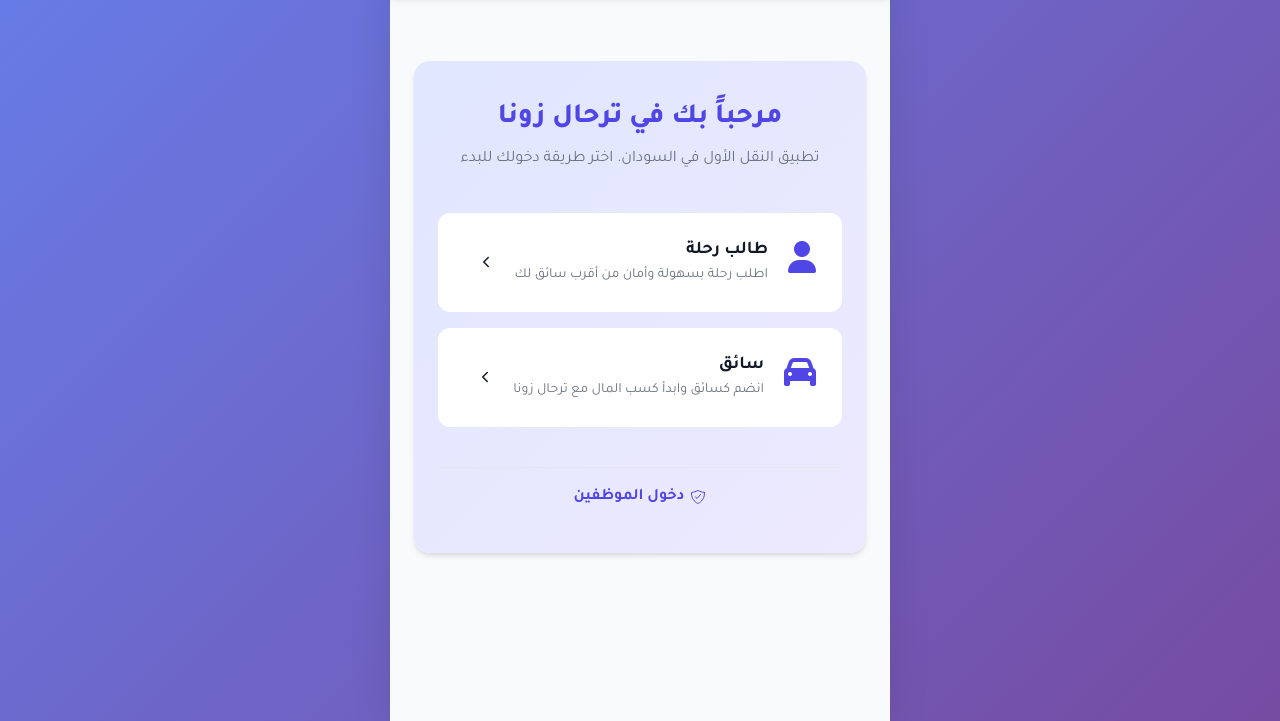
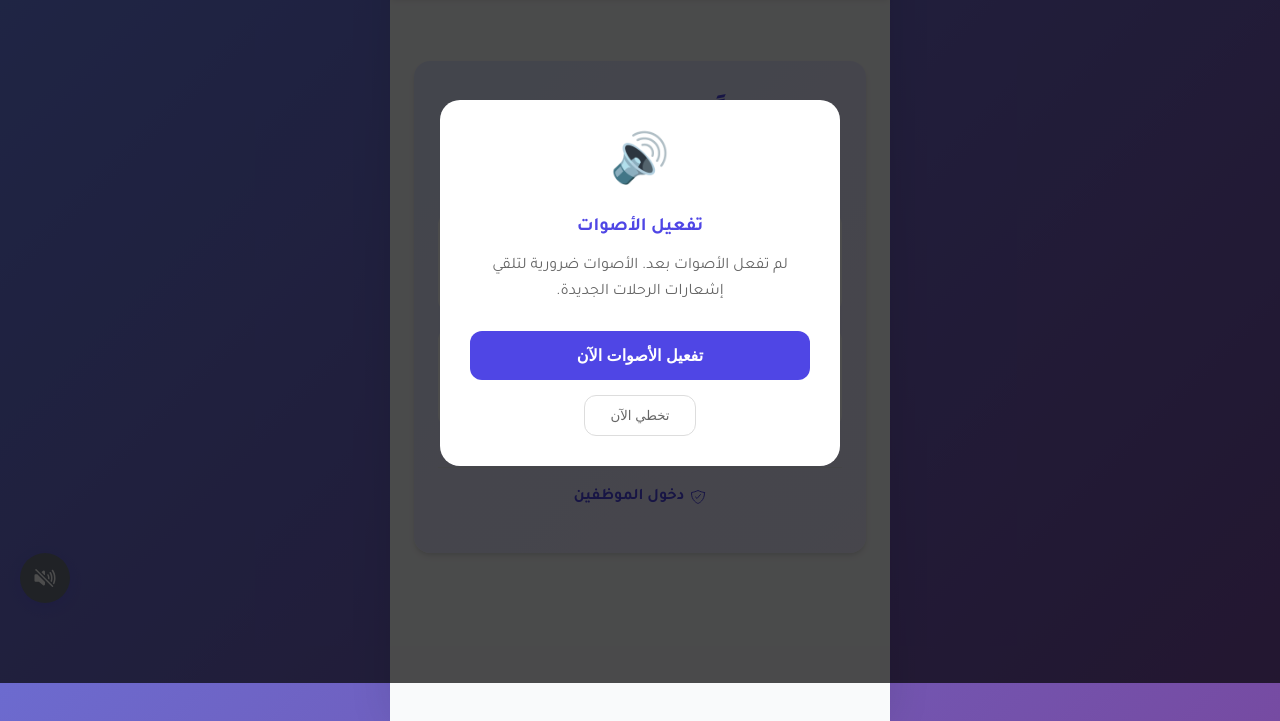
Before and after one commit to sif0918183-design/zoona-go, a plain HTML site: page index.html in a window 1280 px wide. Shown: the part 117-838 px from the top of the page. Drawn offline with nearby package versions, Linux system fonts and the light colour scheme; no server answers.

Commit message:
Update index.html

```diff
--- a/index.html
+++ b/index.html
@@ -26,6 +26,8 @@
 
     <!-- Supabase JS -->
     <script src="https://cdn.jsdelivr.net/npm/@supabase/supabase-js@2"></script>
+<script src="sound-manager.js"></script>
+<script src="audio-utils.js"></script>
 
     <style>
         :root {
@@ -2306,5 +2308,96 @@ function testNotification() {
     console.log('📊 اختبار الإشعارات:', testOptions);
 }
     </script>
+<!-- في body - أضف زر التحكم بالصوت -->
+<div class="sound-control-panel" style="position: fixed; bottom: 80px; left: 20px; z-index: 1000;">
+    <button id="sound-toggle" onclick="toggleAppSound()"
+            style="width: 50px; height: 50px; border-radius: 50%;
+                   background: #4f46e5; border: none; color: white;
+                   display: flex; align-items: center; justify-content: center;
+                   cursor: pointer; box-shadow: 0 4px 12px rgba(79, 70, 229, 0.3);">
+        <ion-icon name="volume-high" id="sound-icon" style="font-size: 24px;"></ion-icon>
+    </button>
+
+    <div id="volume-slider" style="display: none; margin-top: 10px; background: white; padding: 10px; border-radius: 10px; box-shadow: 0 4px 12px rgba(0,0,0,0.1);">
+        <input type="range" min="0" max="100" value="70"
+               oninput="changeVolume(this.value)" style="width: 100%;">
+    </div>
+</div>
+
+<script>
+// تهيئة نظام الصوت الدائم
+let soundManager = null;
+
+document.addEventListener('DOMContentLoaded', async function() {
+    // تهيئة نظام الصوت
+    soundManager = new TarhalSoundManager();
+    window.soundManager = soundManager; // جعله متاحاً عالمياً
+
+    // تحميل التفضيلات السابقة
+    const savedVolume = soundManager.getVolume();
+    soundManager.setVolume(savedVolume);
+
+    // ضبط زر الصوت
+    updateSoundButton();
+
+    // تفعيل الصوت عند أول زيارة
+    if (!localStorage.getItem('tarhal_sound_initialized')) {
+        setTimeout(() => {
+            soundManager.showEnablePrompt();
+            localStorage.setItem('tarhal_sound_initialized', 'true');
+        }, 3000);
+    }
+});
+
+// وظائف التحكم
+function toggleAppSound() {
+    const enabled = soundManager.toggle();
+    updateSoundButton();
+
+    // إظهار/إخفاء منزلق الصوت
+    const slider = document.getElementById('volume-slider');
+    if (enabled) {
+        slider.style.display = 'block';
+        setTimeout(() => slider.style.display = 'none', 3000);
+    } else {
+        slider.style.display = 'none';
+    }
+}
+
+function updateSoundButton() {
+    const icon = document.getElementById('sound-icon');
+    const enabled = soundManager.enabled;
+
+    icon.name = enabled ? 'volume-high' : 'volume-mute';
+    document.getElementById('sound-toggle').style.background =
+        enabled ? '#4f46e5' : '#6b7280';
+}
+
+function changeVolume(value) {
+    const volume = value / 100;
+    soundManager.setVolume(volume);
+
+    // اختبار الصوت عند تغيير المستوى
+    if (volume > 0 && soundManager.enabled) {
+        soundManager.play('notification', { volume: volume * 0.5 });
+    }
+}
+
+// دالة لاستخدام الصوت في أي مكان في التطبيق
+function playAppSound(soundName, options = {}) {
+    if (!soundManager) return false;
+
+    const volume = soundManager.getVolume();
+    return soundManager.play(soundName, {
+        volume: volume * (options.volume || 1),
+        ...options
+    });
+}
+
+// أمثلة للاستخدام:
+// playAppSound('new_ride'); // عند طلب رحلة جديدة
+// playAppSound('ride_accepted'); // عند قبول الرحلة
+// playAppSound('time_warning', { loop: true }); // عند قرب انتهاء الوقت
+</script>
 </body>
 </html>
```
